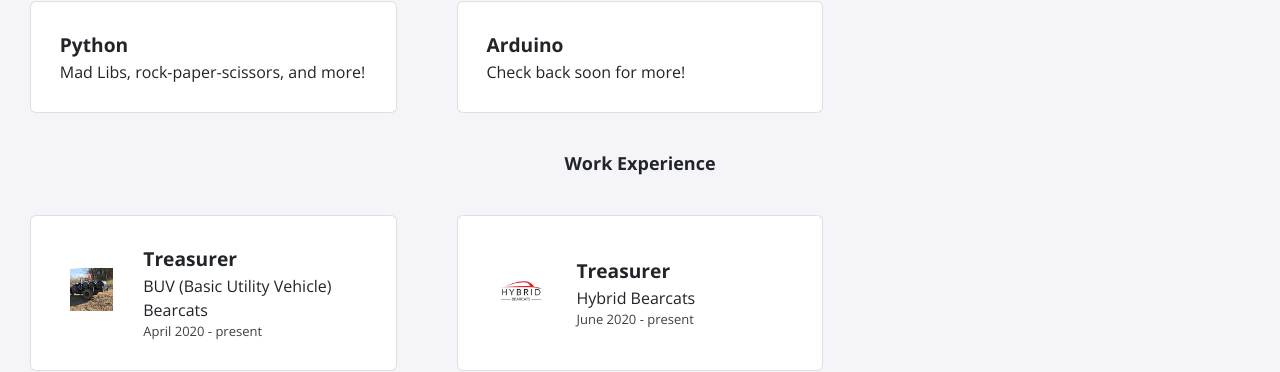
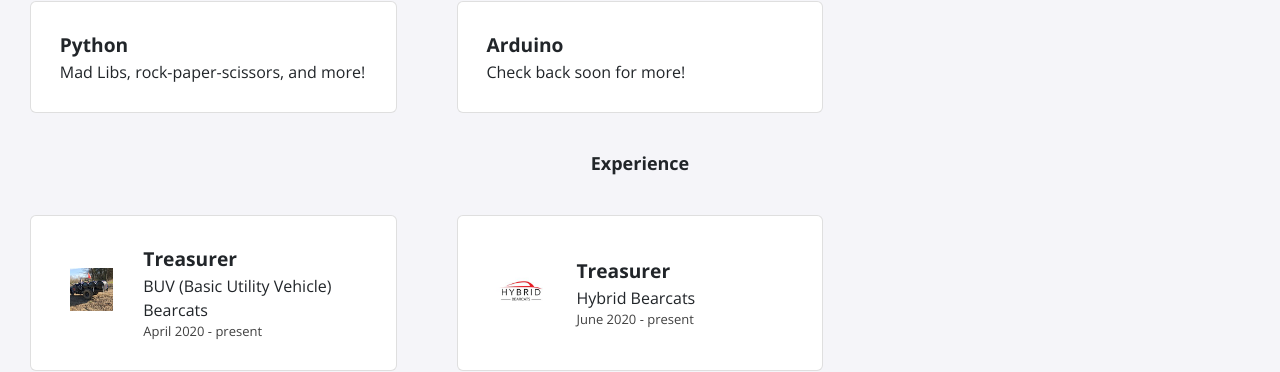
Before and after one commit to hildebkg/hildebkg.github.io, a Jekyll site: the page built from index.html, in a window 1280 px wide. Shown: the part 523-895 px from the top of the page. Built offline with Jekyll 4.4.1, drawn with Linux system fonts in a browser that asks for light colours; nearby versions of some CDN libraries.

Commit message:
Update experience.html

```diff
--- a/_includes/experience.html
+++ b/_includes/experience.html
@@ -1,4 +1,4 @@
-<h2>Work Experience</h2>
+<h2>Experience</h2>
 <div class="card-container">
     {% for item in site.data.experience %}
     <div class="card">
```
